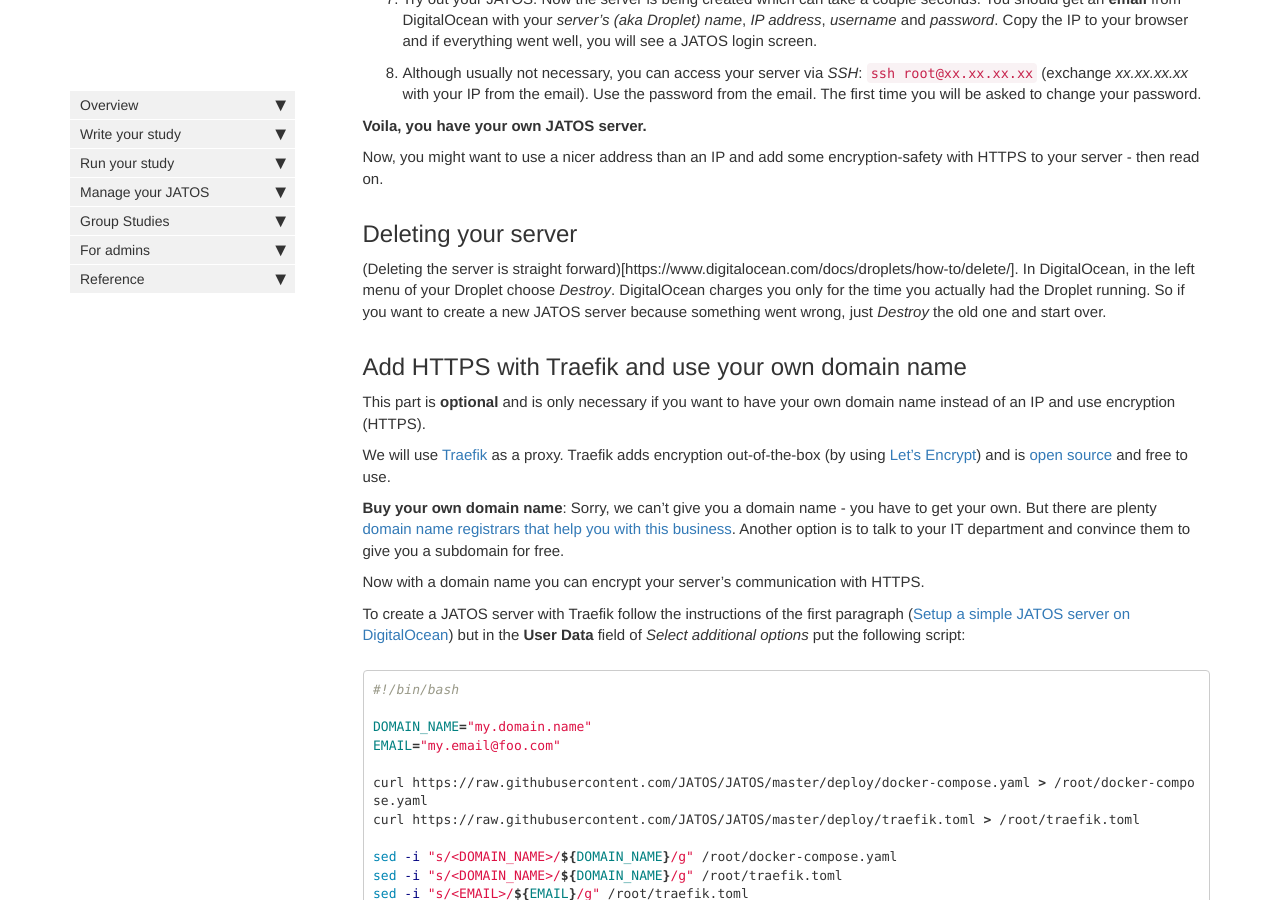
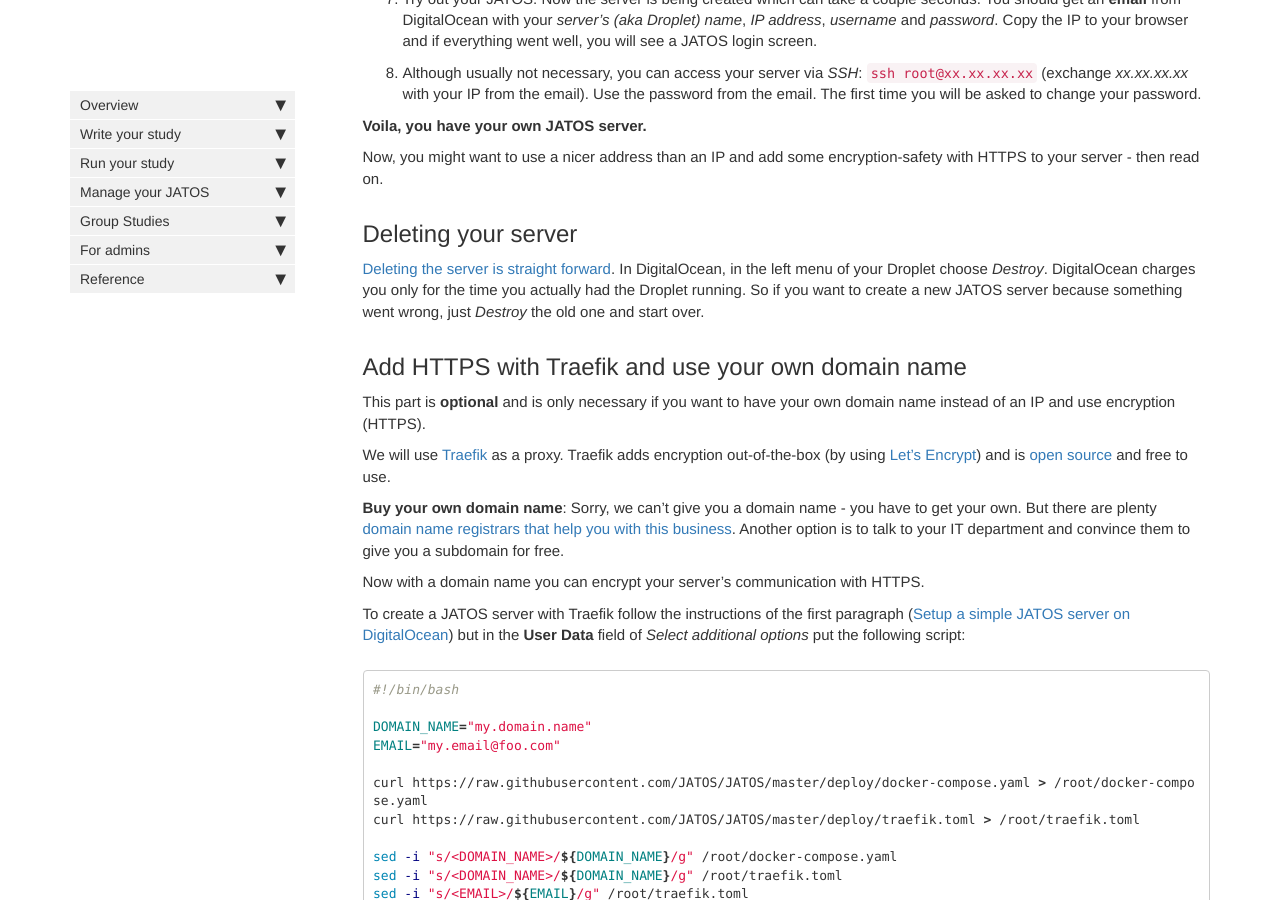
Before and after one commit to kristian-lange-tw/JATOS_docs_v3, a Jekyll site: the page built from pages/JATOS-on-DigitalOcean.md, in a window 1280 px wide and 900 px high, scrolled down 1753 px. Built offline with Jekyll 4.4.1, drawn with Linux system fonts in a browser that asks for light colours; nearby versions of some CDN libraries; comment, search, counter and statistics services are not loaded.

Commit message:
Update JATOS-on-DigitalOcean.md

```diff
--- a/pages/JATOS-on-DigitalOcean.md
+++ b/pages/JATOS-on-DigitalOcean.md
@@ -65,7 +65,7 @@ Now, you might want to use a nicer address than an IP and add some encryption-sa
 
 ## Deleting your server
 
-(Deleting the server is straight forward)[https://www.digitalocean.com/docs/droplets/how-to/delete/]. In DigitalOcean, in the left menu of your Droplet choose _Destroy_. DigitalOcean charges you only for the time you actually had the Droplet running. So if you want to create a new JATOS server because something went wrong, just _Destroy_ the old one and start over.
+[Deleting the server is straight forward](https://www.digitalocean.com/docs/droplets/how-to/delete/). In DigitalOcean, in the left menu of your Droplet choose _Destroy_. DigitalOcean charges you only for the time you actually had the Droplet running. So if you want to create a new JATOS server because something went wrong, just _Destroy_ the old one and start over.
 
 
 ## Add HTTPS with Traefik and use your own domain name
```
